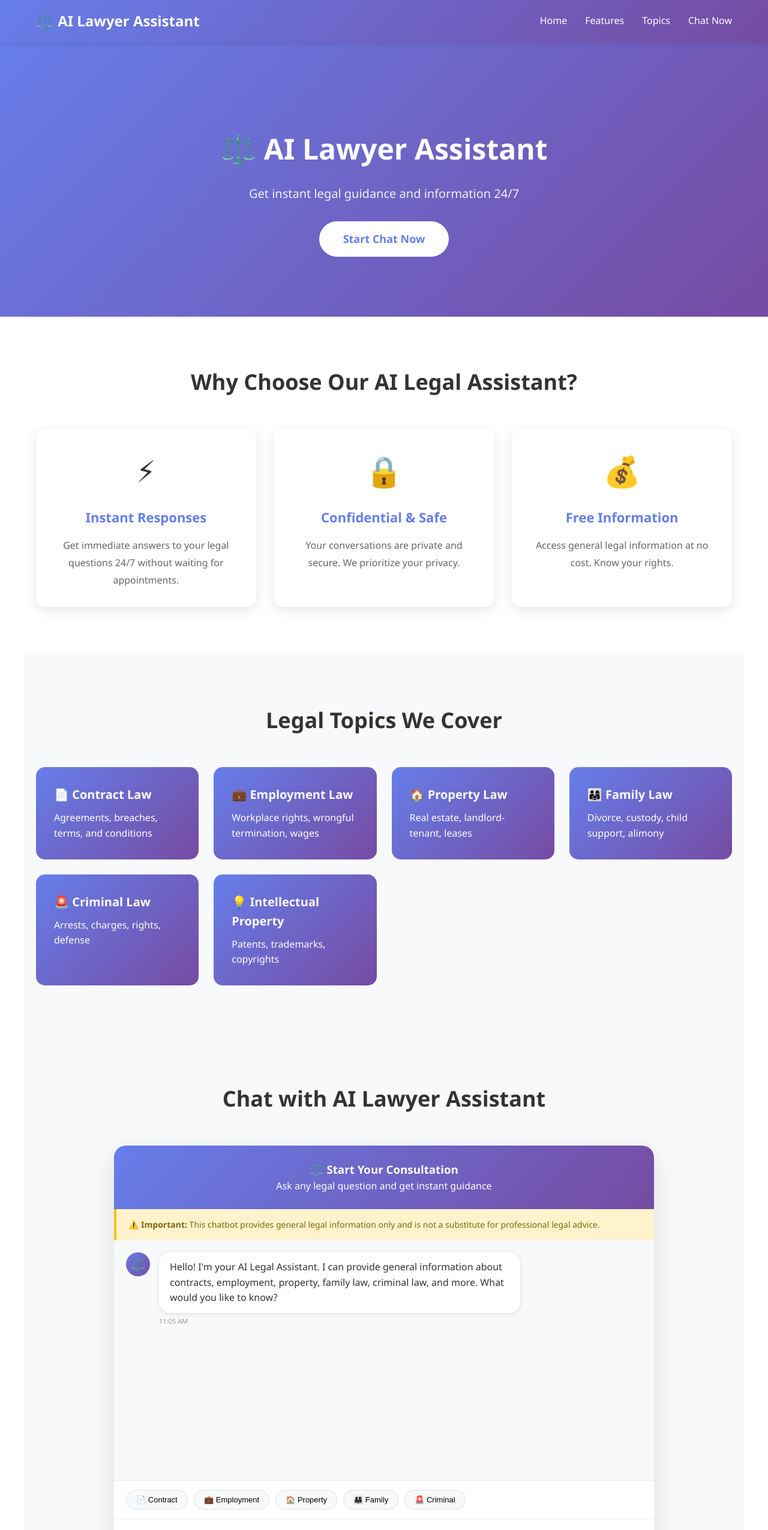
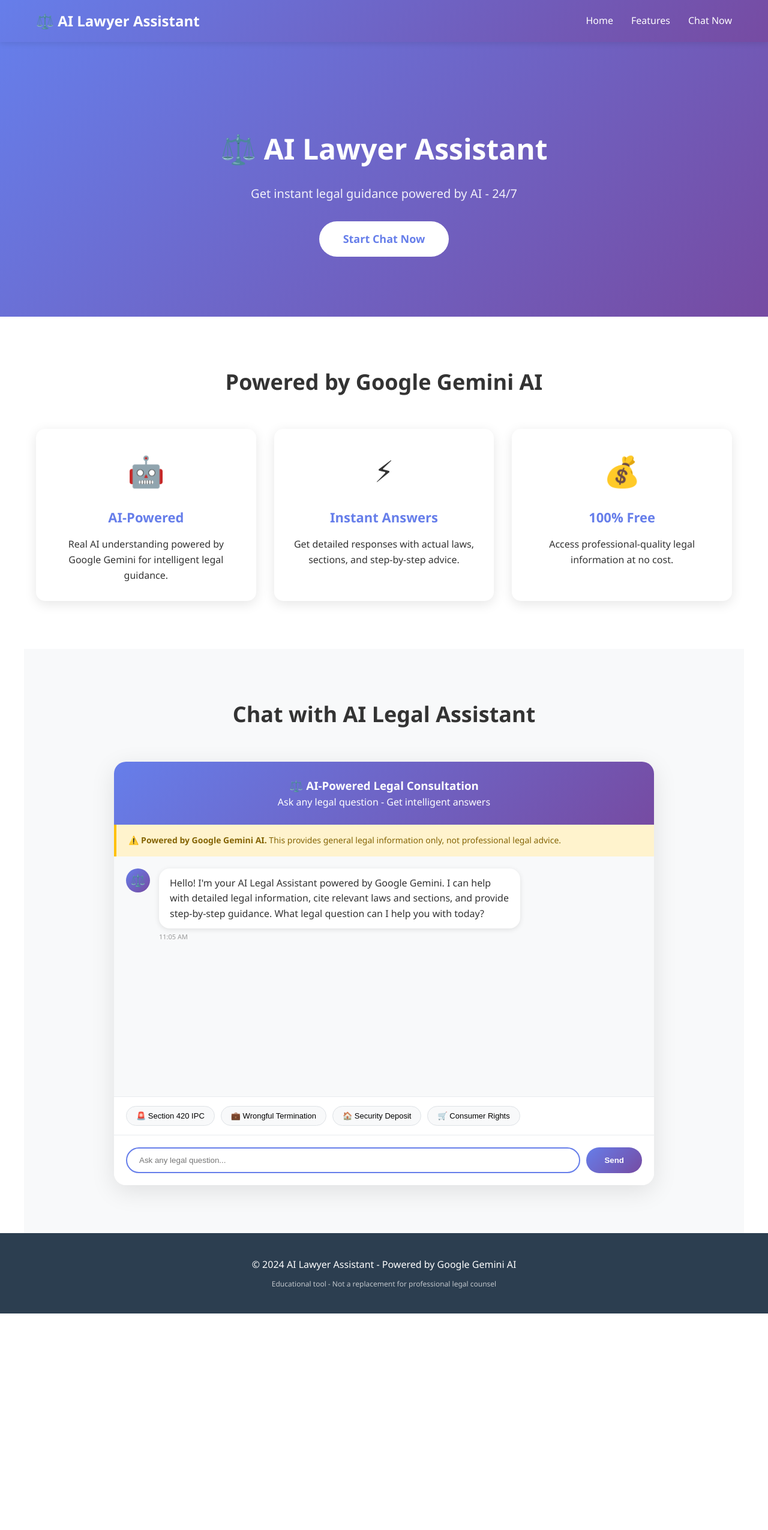
Before and after one commit to debapriyasahoo2005-pixel/Ai-lawyer-Assistant, a plain HTML site: page index.html in a window 1280 px wide. Shown: the top 2551 px of the page at 60% size. After the commit the page ends 2190 px from the top, so only its background shows below. Drawn offline with Linux system fonts and the light colour scheme.

Commit message:
Update index.html

```diff
--- a/index.html
+++ b/index.html
@@ -3,8 +3,7 @@
 <head>
     <meta charset="UTF-8">
     <meta name="viewport" content="width=device-width, initial-scale=1.0">
-    <meta name="description" content="AI Lawyer Assistant - Get free legal information and guidance 24/7">
-    <meta name="keywords" content="legal advice, lawyer chatbot, legal help, AI assistant">
+    <meta name="description" content="AI Lawyer Assistant - Get free legal information powered by AI">
     <title>AI Lawyer Assistant - Free Legal Guidance 24/7</title>
     <style>
         * { margin: 0; padding: 0; box-sizing: border-box; }
@@ -34,28 +33,9 @@
             align-items: center;
         }
 
-        nav .logo {
-            color: white;
-            font-size: 24px;
-            font-weight: bold;
-            display: flex;
-            align-items: center;
-            gap: 10px;
-        }
-
-        nav ul {
-            list-style: none;
-            display: flex;
-            gap: 30px;
-        }
-
-        nav ul li a {
-            color: white;
-            text-decoration: none;
-            font-weight: 500;
-            transition: opacity 0.3s;
-        }
-
+        nav .logo { color: white; font-size: 24px; font-weight: bold; }
+        nav ul { list-style: none; display: flex; gap: 30px; }
+        nav ul li a { color: white; text-decoration: none; font-weight: 500; transition: opacity 0.3s; }
         nav ul li a:hover { opacity: 0.8; }
 
         .hero {
@@ -66,19 +46,8 @@
             margin-top: 60px;
         }
 
-        .hero h1 {
-            font-size: 48px;
-            margin-bottom: 20px;
-            animation: fadeInUp 1s ease;
-        }
-
-        .hero p {
-            font-size: 20px;
-            margin-bottom: 30px;
-            opacity: 0.9;
-            animation: fadeInUp 1s ease 0.2s backwards;
-        }
-
+        .hero h1 { font-size: 48px; margin-bottom: 20px; animation: fadeInUp 1s ease; }
+        .hero p { font-size: 20px; margin-bottom: 30px; opacity: 0.9; }
         .hero .cta-button {
             background: white;
             color: #667eea;
@@ -89,9 +58,7 @@
             font-size: 18px;
             display: inline-block;
             transition: transform 0.3s;
-            animation: fadeInUp 1s ease 0.4s backwards;
         }
-
         .hero .cta-button:hover { transform: scale(1.05); }
 
         @keyframes fadeInUp {
@@ -99,18 +66,8 @@
             to { opacity: 1; transform: translateY(0); }
         }
 
-        .section {
-            padding: 80px 20px;
-            max-width: 1200px;
-            margin: 0 auto;
-        }
-
-        .section h2 {
-            font-size: 36px;
-            text-align: center;
-            margin-bottom: 50px;
-            color: #333;
-        }
+        .section { padding: 80px 20px; max-width: 1200px; margin: 0 auto; }
+        .section h2 { font-size: 36px; text-align: center; margin-bottom: 50px; }
 
         .features-grid {
             display: grid;
@@ -126,29 +83,9 @@
             text-align: center;
             transition: transform 0.3s;
         }
-
         .feature-card:hover { transform: translateY(-10px); }
         .feature-card .icon { font-size: 50px; margin-bottom: 20px; }
         .feature-card h3 { font-size: 22px; margin-bottom: 15px; color: #667eea; }
-        .feature-card p { color: #666; line-height: 1.8; }
-
-        .topics-grid {
-            display: grid;
-            grid-template-columns: repeat(auto-fit, minmax(250px, 1fr));
-            gap: 25px;
-        }
-
-        .topic-card {
-            background: linear-gradient(135deg, #667eea 0%, #764ba2 100%);
-            color: white;
-            padding: 30px;
-            border-radius: 15px;
-            cursor: pointer;
-            transition: transform 0.3s;
-        }
-
-        .topic-card:hover { transform: scale(1.05); }
-        .topic-card h3 { font-size: 20px; margin-bottom: 10px; }
 
         .chat-container-wrapper {
             max-width: 900px;
@@ -187,7 +124,6 @@
             align-items: flex-start;
             animation: slideIn 0.3s ease;
         }
-
         .message.user { flex-direction: row-reverse; }
 
         .message-avatar {
@@ -205,22 +141,15 @@
             background: linear-gradient(135deg, #667eea 0%, #764ba2 100%);
             color: white;
         }
-
         .message.user .message-avatar { background: #28a745; color: white; }
 
         .message-content { max-width: 70%; margin: 0 15px; }
-
-        .message-bubble {
-            padding: 12px 18px;
-            border-radius: 18px;
-            line-height: 1.6;
-        }
+        .message-bubble { padding: 12px 18px; border-radius: 18px; line-height: 1.6; }
 
         .message.bot .message-bubble {
             background: white;
             box-shadow: 0 2px 8px rgba(0,0,0,0.1);
         }
-
         .message.user .message-bubble {
             background: linear-gradient(135deg, #667eea 0%, #764ba2 100%);
             color: white;
@@ -239,7 +168,6 @@
             background: #667eea;
             animation: bounce 1.4s infinite;
         }
-
         .typing-dots span:nth-child(2) { animation-delay: 0.2s; }
         .typing-dots span:nth-child(3) { animation-delay: 0.4s; }
 
@@ -247,7 +175,6 @@
             0%, 60%, 100% { transform: translateY(0); }
             30% { transform: translateY(-10px); }
         }
-
         @keyframes slideIn {
             from { opacity: 0; transform: translateY(10px); }
             to { opacity: 1; transform: translateY(0); }
@@ -272,12 +199,7 @@
             font-size: 13px;
             transition: all 0.3s;
         }
-
-        .quick-btn:hover {
-            background: #667eea;
-            color: white;
-            border-color: #667eea;
-        }
+        .quick-btn:hover { background: #667eea; color: white; border-color: #667eea; }
 
         .chat-input-container {
             padding: 20px;
@@ -295,7 +217,6 @@
             outline: none;
             transition: border 0.3s;
         }
-
         #chatInput:focus { border-color: #667eea; }
 
         #sendBtn {
@@ -308,22 +229,13 @@
             font-weight: 600;
             transition: transform 0.2s;
         }
-
         #sendBtn:hover { transform: scale(1.05); }
 
-        footer {
-            background: #2c3e50;
-            color: white;
-            padding: 40px 20px 20px;
-            text-align: center;
-        }
-
-        footer p { margin-bottom: 10px; }
+        footer { background: #2c3e50; color: white; padding: 40px 20px; text-align: center; }
 
         @media (max-width: 768px) {
             nav ul { display: none; }
             .hero h1 { font-size: 32px; }
-            .section h2 { font-size: 28px; }
         }
 
         ::-webkit-scrollbar { width: 8px; }
@@ -338,7 +250,6 @@
             <ul>
                 <li><a href="#home">Home</a></li>
                 <li><a href="#features">Features</a></li>
-                <li><a href="#topics">Topics</a></li>
                 <li><a href="#chat">Chat Now</a></li>
             </ul>
         </div>
@@ -346,71 +257,41 @@
 
     <section id="home" class="hero">
         <h1>⚖️ AI Lawyer Assistant</h1>
-        <p>Get instant legal guidance and information 24/7</p>
+        <p>Get instant legal guidance powered by AI - 24/7</p>
         <a href="#chat" class="cta-button">Start Chat Now</a>
     </section>
 
     <section id="features" class="section">
-        <h2>Why Choose Our AI Legal Assistant?</h2>
+        <h2>Powered by Google Gemini AI</h2>
         <div class="features-grid">
             <div class="feature-card">
-                <div class="icon">⚡</div>
-                <h3>Instant Responses</h3>
-                <p>Get immediate answers to your legal questions 24/7 without waiting for appointments.</p>
+                <div class="icon">🤖</div>
+                <h3>AI-Powered</h3>
+                <p>Real AI understanding powered by Google Gemini for intelligent legal guidance.</p>
             </div>
             <div class="feature-card">
-                <div class="icon">🔒</div>
-                <h3>Confidential & Safe</h3>
-                <p>Your conversations are private and secure. We prioritize your privacy.</p>
+                <div class="icon">⚡</div>
+                <h3>Instant Answers</h3>
+                <p>Get detailed responses with actual laws, sections, and step-by-step advice.</p>
             </div>
             <div class="feature-card">
                 <div class="icon">💰</div>
-                <h3>Free Information</h3>
-                <p>Access general legal information at no cost. Know your rights.</p>
-            </div>
-        </div>
-    </section>
-
-    <section id="topics" class="section" style="background: #f8f9fa;">
-        <h2>Legal Topics We Cover</h2>
-        <div class="topics-grid">
-            <div class="topic-card">
-                <h3>📄 Contract Law</h3>
-                <p>Agreements, breaches, terms, and conditions</p>
-            </div>
-            <div class="topic-card">
-                <h3>💼 Employment Law</h3>
-                <p>Workplace rights, wrongful termination, wages</p>
-            </div>
-            <div class="topic-card">
-                <h3>🏠 Property Law</h3>
-                <p>Real estate, landlord-tenant, leases</p>
-            </div>
-            <div class="topic-card">
-                <h3>👨‍👩‍👧 Family Law</h3>
-                <p>Divorce, custody, child support, alimony</p>
-            </div>
-            <div class="topic-card">
-                <h3>🚨 Criminal Law</h3>
-                <p>Arrests, charges, rights, defense</p>
-            </div>
-            <div class="topic-card">
-                <h3>💡 Intellectual Property</h3>
-                <p>Patents, trademarks, copyrights</p>
+                <h3>100% Free</h3>
+                <p>Access professional-quality legal information at no cost.</p>
             </div>
         </div>
     </section>
 
     <section id="chat" class="section" style="background: #f8f9fa;">
-        <h2>Chat with AI Lawyer Assistant</h2>
+        <h2>Chat with AI Legal Assistant</h2>
         <div class="chat-container-wrapper">
             <div class="chat-header">
-                <h3>⚖️ Start Your Consultation</h3>
-                <p>Ask any legal question and get instant guidance</p>
+                <h3>⚖️ AI-Powered Legal Consultation</h3>
+                <p>Ask any legal question - Get intelligent answers</p>
             </div>
 
             <div class="chat-disclaimer">
-                ⚠️ <strong>Important:</strong> This chatbot provides general legal information only and is not a substitute for professional legal advice.
+                ⚠️ <strong>Powered by Google Gemini AI.</strong> This provides general legal information only, not professional legal advice.
             </div>
 
             <div class="chat-messages" id="chatMessages">
@@ -418,7 +299,7 @@
                     <div class="message-avatar">⚖️</div>
                     <div class="message-content">
                         <div class="message-bubble">
-                            Hello! I'm your AI Legal Assistant. I can provide general information about contracts, employment, property, family law, criminal law, and more. What would you like to know?
+                            Hello! I'm your AI Legal Assistant powered by Google Gemini. I can help with detailed legal information, cite relevant laws and sections, and provide step-by-step guidance. What legal question can I help you with today?
                         </div>
                         <div class="message-time" id="initialTime"></div>
                     </div>
@@ -435,56 +316,61 @@
             </div>
 
             <div class="quick-actions">
-                <button class="quick-btn" onclick="sendQuickMessage('Contract Law')">📄 Contract</button>
-                <button class="quick-btn" onclick="sendQuickMessage('Employment Rights')">💼 Employment</button>
-                <button class="quick-btn" onclick="sendQuickMessage('Property Law')">🏠 Property</button>
-                <button class="quick-btn" onclick="sendQuickMessage('Family Law')">👨‍👩‍👧 Family</button>
-                <button class="quick-btn" onclick="sendQuickMessage('Criminal Law')">🚨 Criminal</button>
+                <button class="quick-btn" onclick="sendQuickMessage('What is Section 420 IPC?')">🚨 Section 420 IPC</button>
+                <button class="quick-btn" onclick="sendQuickMessage('My employer fired me unfairly')">💼 Wrongful Termination</button>
+                <button class="quick-btn" onclick="sendQuickMessage('Landlord not returning deposit')">🏠 Security Deposit</button>
+                <button class="quick-btn" onclick="sendQuickMessage('Consumer rights in India')">🛒 Consumer Rights</button>
             </div>
 
             <div class="chat-input-container">
-                <input type="text" id="chatInput" placeholder="Type your legal question here..." onkeypress="handleKeyPress(event)">
+                <input type="text" id="chatInput" placeholder="Ask any legal question..." onkeypress="handleKeyPress(event)">
                 <button id="sendBtn" onclick="sendMessage()">Send</button>
             </div>
         </div>
     </section>
 
     <footer>
-        <p>&copy; 2024 AI Lawyer Assistant. All rights reserved.</p>
+        <p>&copy; 2024 AI Lawyer Assistant - Powered by Google Gemini AI</p>
         <p style="margin-top: 10px; font-size: 12px; opacity: 0.7;">
-            This is an AI-powered educational tool and does not replace professional legal counsel.
+            Educational tool - Not a replacement for professional legal counsel
         </p>
     </footer>
 
     <script>
+        // ========== GOOGLE GEMINI AI CONFIGURATION ==========
+        const GEMINI_API_KEY = "AIzaSyDTZBKQp61FU1K4dn8j_v9L_8l4t42gvLY"; // 👈 PASTE YOUR GEMINI API KEY HERE!
+        const GEMINI_API_URL = "https://generativelanguage.googleapis.com/v1beta/models/gemini-pro:generateContent";
+
+        const SYSTEM_PROMPT = `You are an expert AI Legal Assistant specializing in Indian law.
+
+Your responsibilities:
+- Provide accurate, detailed legal information
+- Cite relevant sections, articles, and legal acts
+- Give practical step-by-step action plans
+- Include time limits and deadlines where applicable
+- List required documents
+- Always include a disclaimer that this is general information, not legal advice
+- Be empathetic, professional, and helpful
+
+Format your responses clearly with:
+📋 Applicable Laws (with section numbers)
+⚖️ User's Legal Rights
+💼 Step-by-Step Action Plan
+📄 Documents Needed
+⏰ Important Deadlines
+💰 Possible Compensation (if applicable)
+
+Always end with: "⚠️ DISCLAIMER: This is general legal information. Please consult a licensed attorney for advice specific to your situation."`;
+
+        // Fallback knowledge for when API fails
         const legalKnowledge = {
             'contract': {
-                keywords: ['contract', 'agreement', 'breach', 'terms', 'sign'],
-                response: "📄 <strong>Contract Law Information:</strong><br><br>A contract is a legally binding agreement. Key elements include:<br>• Offer and Acceptance<br>• Consideration (value exchanged)<br>• Mutual Intent<br>• Legal capacity<br><br>If you believe a contract has been breached, document everything and consider consulting an attorney."
+                keywords: ['contract', 'agreement', 'breach', 'terms'],
+                response: "📄 <strong>Contract Law:</strong><br><br>Key elements include Offer, Acceptance, Consideration, and Mutual Intent. Document everything if breach occurs."
             },
             'employment': {
-                keywords: ['employment', 'job', 'fired', 'workplace', 'salary', 'wages', 'boss', 'work'],
-                response: "💼 <strong>Employment Law Guidance:</strong><br><br>Employment law protects workers' rights:<br>• Fair wages and overtime pay<br>• Protection from discrimination<br>• Safe working conditions<br>• Wrongful termination protection<br><br>Document all workplace incidents."
-            },
-            'property': {
-                keywords: ['property', 'real estate', 'landlord', 'tenant', 'lease', 'rent', 'eviction'],
-                response: "🏠 <strong>Property Law Information:</strong><br><br>Property law covers real estate and landlord-tenant issues:<br>• Lease agreements should be in writing<br>• Landlords must maintain habitable conditions<br>• Tenants have rights against unfair eviction<br>• Security deposits have specific regulations"
-            },
-            'family': {
-                keywords: ['divorce', 'custody', 'marriage', 'child support', 'alimony', 'family'],
-                response: "👨‍👩‍👧 <strong>Family Law Matters:</strong><br><br>Family law covers domestic relationships:<br>• Divorce and legal separation<br>• Child custody and visitation<br>• Child support and alimony<br>• Adoption and guardianship<br><br>The best interests of children are paramount."
-            },
-            'criminal': {
-                keywords: ['arrest', 'criminal', 'charge', 'police', 'crime', 'jail', 'prison'],
-                response: "🚨 <strong>Criminal Law - Important Rights:</strong><br><br>If arrested or charged:<br>• You have the right to remain silent - USE IT<br>• Request an attorney immediately<br>• Do not speak to police without legal counsel<br>• Do not consent to searches without a warrant"
-            },
-            'intellectual': {
-                keywords: ['patent', 'trademark', 'copyright', 'ip', 'intellectual property', 'brand'],
-                response: "💡 <strong>Intellectual Property Protection:</strong><br><br>IP law protects creations:<br>• Patents protect inventions and processes<br>• Trademarks protect brands and logos<br>• Copyrights protect creative works<br>• Trade secrets protect confidential info"
-            },
-            'injury': {
-                keywords: ['injury', 'accident', 'negligence', 'compensation', 'damages', 'hurt', 'injured'],
-                response: "🏥 <strong>Personal Injury Claims:</strong><br><br>If injured due to negligence:<br>• Seek immediate medical attention<br>• Document everything (photos, witnesses)<br>• Keep all medical records and bills<br>• Be aware of statutes of limitations"
+                keywords: ['employment', 'job', 'fired', 'workplace', 'salary'],
+                response: "💼 <strong>Employment Law:</strong><br><br>Workers have rights to fair wages, no discrimination, safe workplace, and wrongful termination protection."
             }
         };
 
@@ -511,6 +397,49 @@
             container.scrollTop = container.scrollHeight;
         }
 
+        // NEW: Google Gemini AI Integration
+        async function getGeminiResponse(userMessage) {
+            try {
+                const response = await fetch(`${GEMINI_API_URL}?key=${GEMINI_API_KEY}`, {
+                    method: 'POST',
+                    headers: {
+                        'Content-Type': 'application/json',
+                    },
+                    body: JSON.stringify({
+                        contents: [{
+                            parts: [{
+                                text: `${SYSTEM_PROMPT}
+
+User Question: ${userMessage}
+
+Provide a comprehensive, well-formatted legal response.`
+                            }]
+                        }],
+                        generationConfig: {
+                            temperature: 0.7,
+                            maxOutputTokens: 1000,
+                        }
+                    })
+                });
+
+                const data = await response.json();
+
+                if (data.candidates && data.candidates[0] && data.candidates[0].content) {
+                    let responseText = data.candidates[0].content.parts[0].text;
+                    // Convert markdown-style formatting to HTML
+                    responseText = responseText.replace(/\*\*(.*?)\*\*/g, '<strong>$1</strong>');
+                    responseText = responseText.replace(/\n/g, '<br>');
+                    return responseText;
+                } else {
+                    console.error('Unexpected API response:', data);
+                    return getFallbackResponse(userMessage);
+                }
+            } catch (error) {
+                console.error('Gemini API Error:', error);
+                return getFallbackResponse(userMessage);
+            }
+        }
+
         function findLegalTopic(message) {
             const lower = message.toLowerCase();
             for (const [topic, data] of Object.entries(legalKnowledge)) {
@@ -519,27 +448,23 @@
             return null;
         }
 
-        function getBotResponse(msg) {
+        function getFallbackResponse(msg) {
             const lower = msg.toLowerCase();
 
             if (['hello', 'hi', 'hey', 'greetings'].some(w => lower.includes(w))) {
-                return "Hello! 👋 I'm your AI Legal Assistant. What would you like to know about?";
+                return "Hello! 👋 I'm your AI Legal Assistant. I'm currently having trouble connecting to my AI service, but I can still help with basic legal information. What would you like to know?";
             }
 
             if (lower.includes('help')) {
-                return "I can provide information on:<br><br>📄 Contract Law<br>💼 Employment Law<br>🏠 Property Law<br>👨‍👩‍👧 Family Law<br>🚨 Criminal Law<br>💡 Intellectual Property<br>🏥 Personal Injury";
-            }
-
-            if (lower.includes('thank')) {
-                return "You're welcome! Remember to consult a licensed attorney for specific advice.";
+                return "I can provide basic information on:<br><br>📄 Contract Law<br>💼 Employment Law<br>🏠 Property Law<br>👨‍👩‍👧 Family Law<br>🚨 Criminal Law<br><br>(Note: I'm currently in fallback mode. Some features may be limited.)";
             }
 
             const topic = findLegalTopic(msg);
             if (topic) {
-                return legalKnowledge[topic].response + "<br><br>⚖️ <em>This is general information, not legal advice. Consult a licensed attorney for your specific situation.</em>";
+                return legalKnowledge[topic].response + "<br><br>⚠️ <em>Note: I'm currently in limited mode. For detailed AI-powered responses, please try again in a moment.</em>";
             }
 
-            return "Please be more specific about your legal concern. You can ask about contracts, employment, property, family law, criminal law, IP, or personal injury. Or type 'help' for all topics.";
+            return "I'm having trouble connecting to my AI service right now. Please check that the API key is configured correctly, or try asking a simpler question. Type 'help' to see topics I can discuss in limited mode.";
         }
 
         function showTypingIndicator() {
@@ -551,35 +476,54 @@
             document.getElementById('typingIndicator').classList.remove('active');
         }
 
-        function sendMessage() {
+        async function sendMessage() {
             const input = document.getElementById('chatInput');
             const msg = input.value.trim();
             if (!msg) return;
+
+            // Disable input while processing
+            input.disabled = true;
 
             addMessage(msg, true);
             input.value = '';
             showTypingIndicator();
 
-            setTimeout(() => {
-                hideTypingIndicator();
-                addMessage(getBotResponse(msg), false);
-            }, 1000 + Math.random() * 1000);
+            // Get AI response
+            const response = await getGeminiResponse(msg);
+
+            hideTypingIndicator();
+            addMessage(response, false);
+
+            // Re-enable input
+            input.disabled = false;
+            input.focus();
         }
 
-        function sendQuickMessage(topic) {
-            document.getElementById('chatInput').value = `Tell me about ${topic}`;
+        function sendQuickMessage(message) {
+            document.getElementById('chatInput').value = message;
             sendMessage();
         }
 
         function handleKeyPress(e) {
-            if (e.key === 'Enter') sendMessage();
+            if (e.key === 'Enter' && !e.shiftKey) {
+                e.preventDefault();
+                sendMessage();
+            }
         }
 
         document.querySelectorAll('a[href^="#"]').forEach(anchor => {
             anchor.addEventListener('click', function (e) {
                 e.preventDefault();
-                document.querySelector(this.getAttribute('href')).scrollIntoView({ behavior: 'smooth', block: 'start' });
+                const target = document.querySelector(this.getAttribute('href'));
+                if (target) {
+                    target.scrollIntoView({ behavior: 'smooth', block: 'start' });
+                }
             });
+        });
+
+        // Focus input on load
+        window.addEventListener('load', () => {
+            document.getElementById('chatInput').focus();
         });
     </script>
 </body>
```
